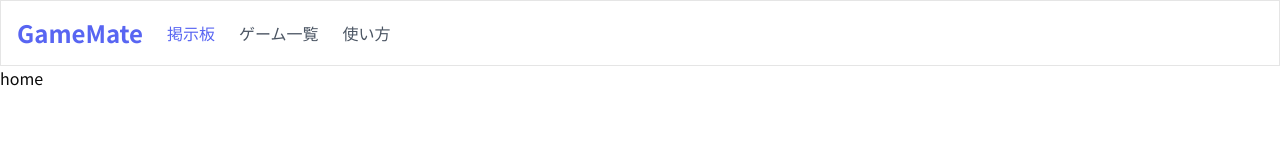
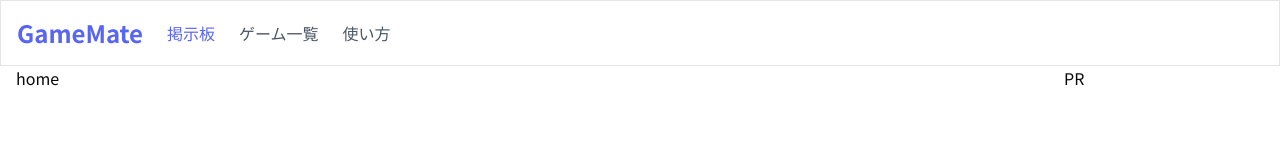
Before and after one commit to kandalog/gameconnect, a Next.js app: page / in a window 1280 px wide. Shown: the top 160 px of the page. Built offline with nearby package versions, Linux system fonts and the light colour scheme.

Commit message:
create: MainLayout

```diff
--- a/src/app/(home)/layout.tsx
+++ b/src/app/(home)/layout.tsx
@@ -1,6 +1,7 @@
 import type { Metadata } from "next";
 
 import { Header } from "@/components/common/Header";
+import { MainLayout } from "@/components/layout/MainLayout";
 
 export const metadata: Metadata = {
   title: "GameMate | 運命のトリガー",
@@ -11,7 +12,7 @@ export default function HomeLayout({ children }: { children: React.ReactNode })
   return (
     <div>
       <Header />
-      {children}
+      <MainLayout>{children}</MainLayout>
     </div>
   );
 }
--- /dev/null
+++ b/src/components/layout/MainLayout.tsx
@@ -0,0 +1,15 @@
+import React from "react";
+
+type Props = {
+  children: React.ReactNode;
+};
+export const MainLayout = ({ children }: Props) => {
+  return (
+    <div className="px-4">
+      <div className="container mx-auto flex">
+        <div className="min-w-0 flex-1 break-words">{children}</div>
+        <div className="w-[200px]">PR</div>
+      </div>
+    </div>
+  );
+};
```
